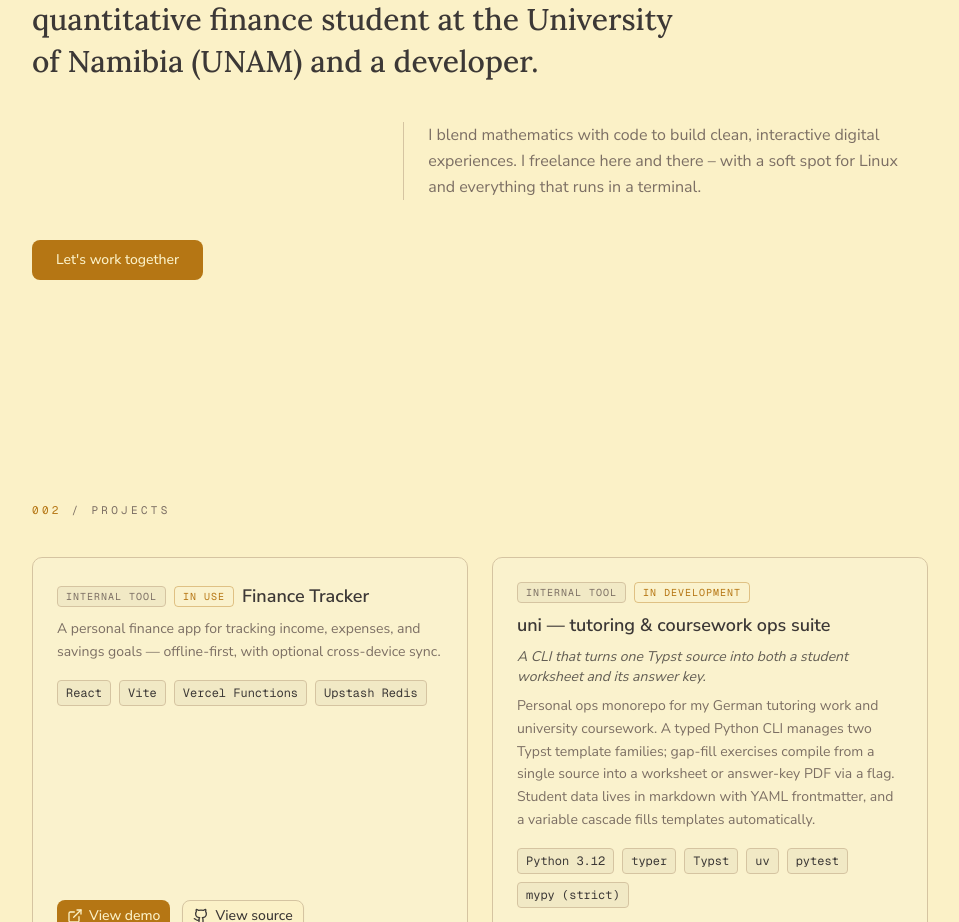
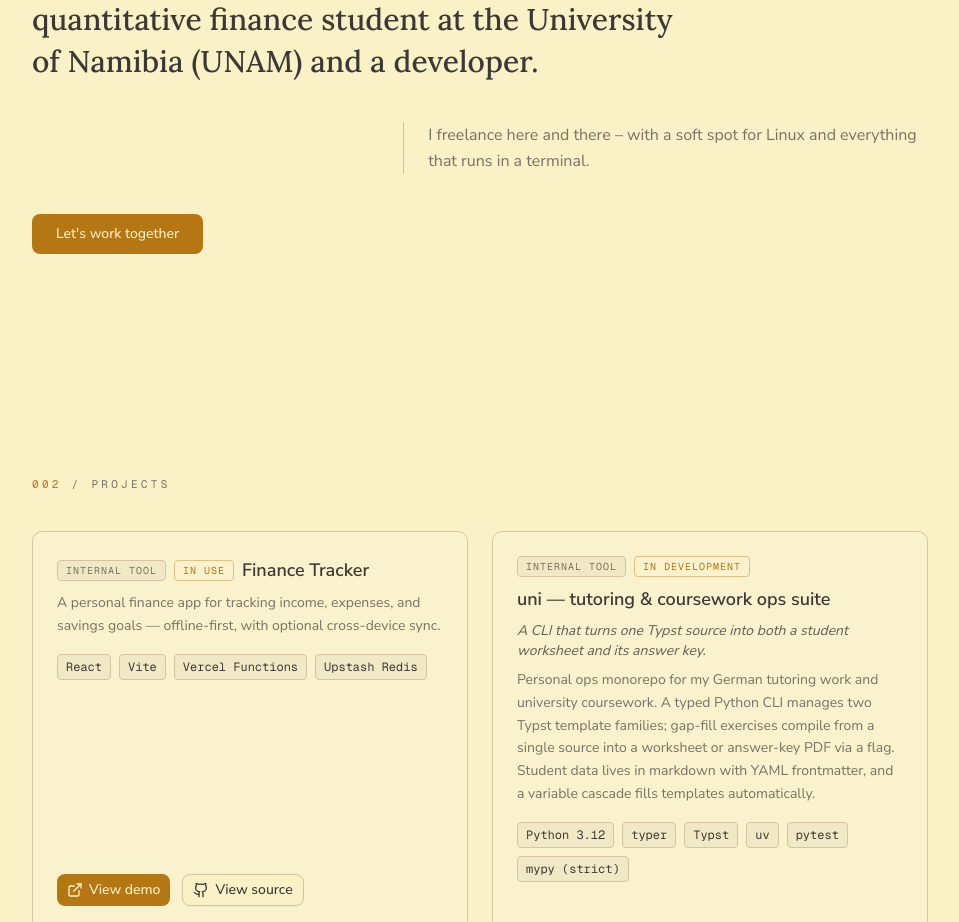
Before and after one commit to dumbld0re/portfolioV1, a Next.js app: page / in a window 1280 px wide. Shown: the part 948-1870 px from the top of the page, without its empty margins (160-1119 px from the left). Built offline with nearby package versions, Linux system fonts and the light colour scheme; no server answers.

Commit message:
Made additional tweaks

```diff
--- a/content/home.ts
+++ b/content/home.ts
@@ -24,7 +24,7 @@ export const homeContent: Record<
       intro:
         "Hallo, ich bin Danny-Miguel Mittelberger – quantitativer finance Student an der University of Namibia (UNAM) und ein Entwickler.",
       description:
-        "Ich verbinde Mathematik mit Code, um klare, interaktive digitale Erlebnisse zu schaffen. Als Freelancer bin ich derzeit für neue Projekte verfügbar – mit einer Schwäche für Linux und alles, was im Terminal läuft.",
+        "Als Freelancer bin ich derzeit für neue Projekte verfügbar – mit einer Schwäche für Linux und alles, was im Terminal läuft.",
       location: "Windhoek, Namibia",
       status: "Freelancer – Verfügbar für Arbeit",
       introLabel: "Einführung",
@@ -39,7 +39,7 @@ export const homeContent: Record<
       intro:
         "Hello, I'm Danny-Miguel Mittelberger – a quantitative finance student at the University of Namibia (UNAM) and a developer.",
       description:
-        "I blend mathematics with code to build clean, interactive digital experiences. I freelance here and there – with a soft spot for Linux and everything that runs in a terminal.",
+        "I freelance here and there – with a soft spot for Linux and everything that runs in a terminal.",
       location: "Windhoek, Namibia",
       status: "Freelancer – Available for Work",
       introLabel: "Introduction",
```
